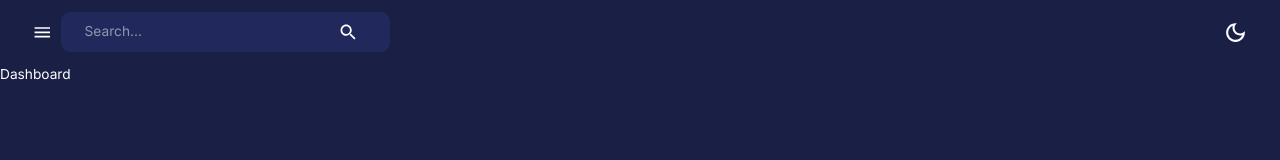
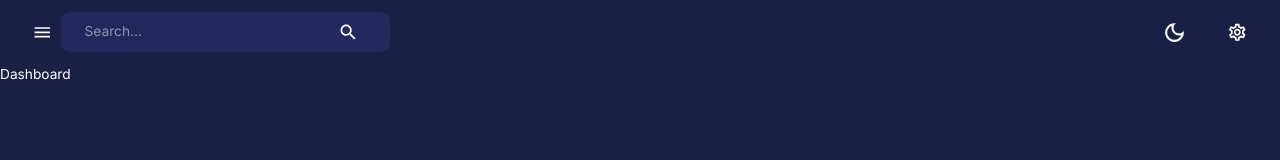
Before and after one commit to seaboyz/admin-dashboard, a React (Create React App) app in the folder client/: page /dashboard in a window 1280 px wide. Shown: the top 160 px of the page. Built offline with nearby package versions, Linux system fonts and the light colour scheme.

Commit message:
Add setting button

```diff
--- a/client/src/components/Navbar.jsx
+++ b/client/src/components/Navbar.jsx
@@ -1,5 +1,5 @@
 import { AppBar, IconButton, InputBase, Toolbar, useTheme } from "@mui/material";
-import { DarkModeOutlined, LightModeOutlined, Menu as MenuIcon, Search } from "@mui/icons-material";
+import { DarkModeOutlined, LightModeOutlined, Menu as MenuIcon, Search, SettingsOutlined } from "@mui/icons-material";
 import { useDispatch } from "react-redux";
 import FlexBetween from "./FlexBetween.jsx";
 import { setMode } from "state/index.js";
@@ -34,12 +34,16 @@ const Navbar = () => {
                 </FlexBetween>
                 {/* right side */}
                 <FlexBetween gap="1.5rem">
+                    {/* dark/light mode button */}
                     <IconButton onClick={() => dispatch(setMode())}>
                         {
                             theme.palette.mode === "dark"
                                 ? <DarkModeOutlined sx={{ fontSize: "25px" }} />
                                 : <LightModeOutlined sx={{ fontSize: "25px" }} />
                         }
+                    </IconButton>
+                    <IconButton>
+                        <SettingsOutlined sx={{ fontsize: "25px" }} />
                     </IconButton>
                 </FlexBetween>
             </Toolbar>
```
